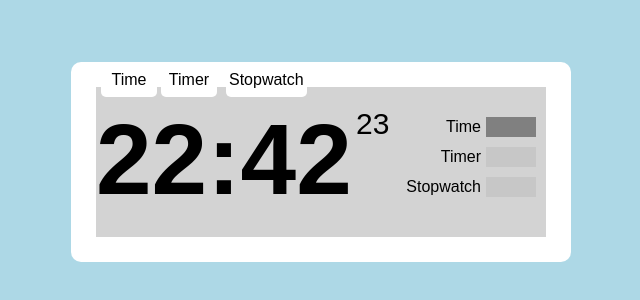
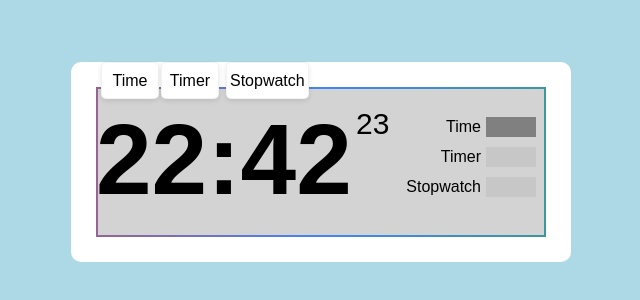
Before and after one commit to Ninja-Coder-ui/CodeClause_Timer-and-Stopwatch, a plain HTML site: page index.html in a window 1280 px wide. Shown: the part 238-538 px from the top of the page, without its empty margins (319-959 px from the left). Drawn offline with Linux system fonts and the light colour scheme.

Commit message:
Add dynamic border animation and enhance button hover effects

```diff
--- a/style.css
+++ b/style.css
@@ -25,6 +25,35 @@ body {
   margin: 25px;
   position: absolute;
   overflow: hidden; /* Prevent content from overflowing */
+  position: relative; /* Needed for the pseudo-element */
+}
+
+/* Add dynamic border animation */
+#display::before {
+  content: '';
+  position: absolute;
+  top: 0;
+  left: 0;
+  right: 0;
+  bottom: 0;
+  border: 2px solid transparent;
+  background: linear-gradient(90deg,
+    #4285f4, #34a853, #fbbc05, #ea4335, #4285f4);
+  background-size: 400% 100%;
+  animation: animatedBorder 8s linear infinite;
+  -webkit-mask:
+    linear-gradient(#fff 0 0) content-box,
+    linear-gradient(#fff 0 0);
+  -webkit-mask-composite: xor;
+  mask-composite: exclude;
+  pointer-events: none; /* Allow clicks through the border */
+  z-index: 2;
+}
+
+/* Create keyframes for the border animation */
+@keyframes animatedBorder {
+  0% { background-position: 0% 0; }
+  100% { background-position: 400% 0; }
 }
 
 h1 {
@@ -106,11 +135,20 @@ h1 {
   justify-content: center;
   align-items: center;
   z-index: 10;
+  transition: all 0.2s ease;
+  box-shadow: 0 2px 5px rgba(0,0,0,0.1);
+  border: 1px solid rgba(0,0,0,0.05);
 }
 
-.btn p {
-  text-align: center;
-  width: 100%;
+/* .btn:hover {
+  transform: translateY(-2px);
+  box-shadow: 0 4px 8px rgba(0,0,0,0.15);
+  background-color: #f8f8f8;
+} */
+
+.btn:active {
+  transform: translateY(1px);
+  box-shadow: 0 1px 3px rgba(0,0,0,0.1);
 }
 
 #timeBtn {
@@ -158,6 +196,22 @@ h1 {
   100% {
     top: 30px;
   }
+}
+
+/* Add special hover effects for control buttons */
+#stop:hover {
+  background-color: #ffeeee;
+  border-color: rgba(255,0,0,0.1);
+}
+
+#reset:hover {
+  background-color: #ffffee;
+  border-color: rgba(255,255,0,0.1);
+}
+
+#start:hover {
+  background-color: #eeffee;
+  border-color: rgba(0,255,0,0.1);
 }
 
 /* Add responsive styles for mobile and tablet devices */
```
